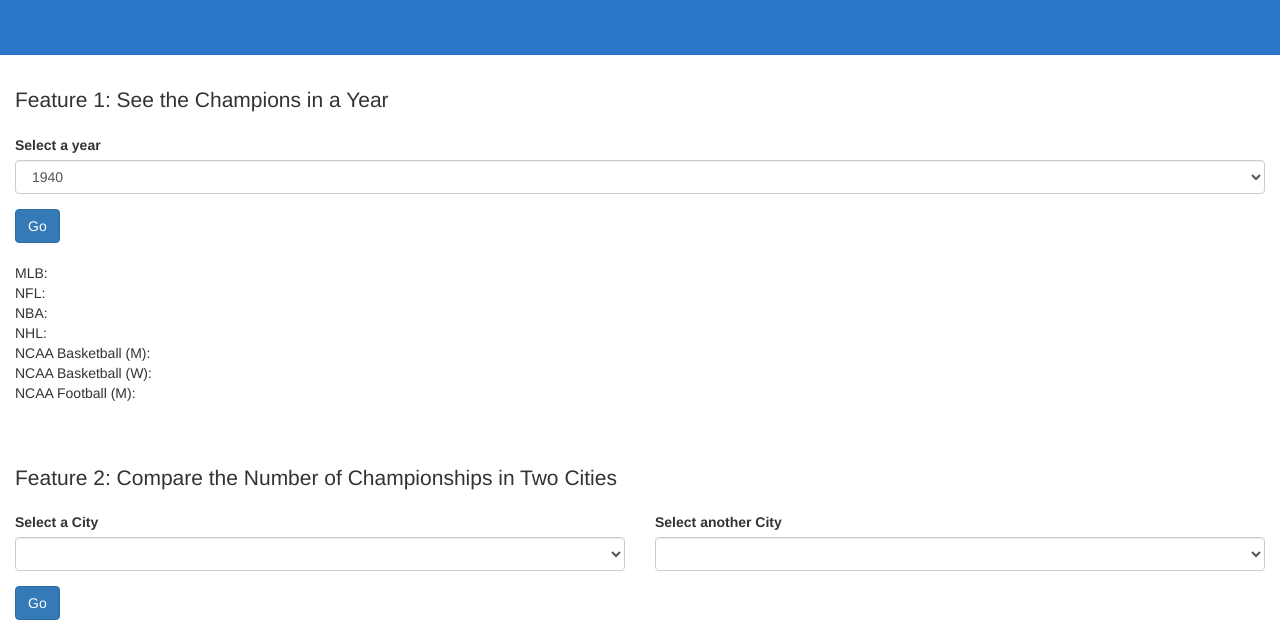
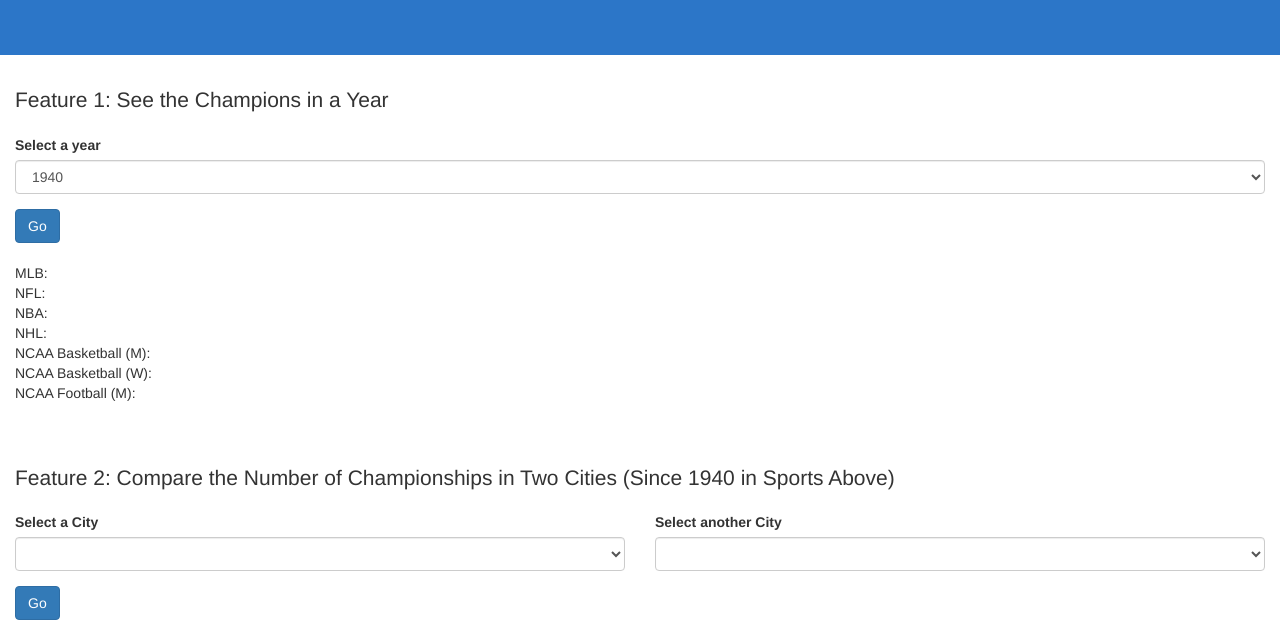
Before and after one commit to renocoding/SportsChampionshipWebsite, a plain HTML site: page mainPage.html in a window 1280 px wide. Shown: the part 163-790 px from the top of the page. Drawn offline with nearby package versions, Linux system fonts and the light colour scheme; no server answers.

Commit message:
Update mainPage.html

```diff
--- a/mainPage.html
+++ b/mainPage.html
@@ -47,7 +47,7 @@
 
         </div>
         <div class="col-sm-12">
-            <p class="lead">Feature 2: Compare the Number of Championships in Two Cities</p>
+            <p class="lead">Feature 2: Compare the Number of Championships in Two Cities (Since 1940 in Sports Above)</p>
         </div>
         <div class="col-sm-6">
             <form class="bsr-form " action="">
```
